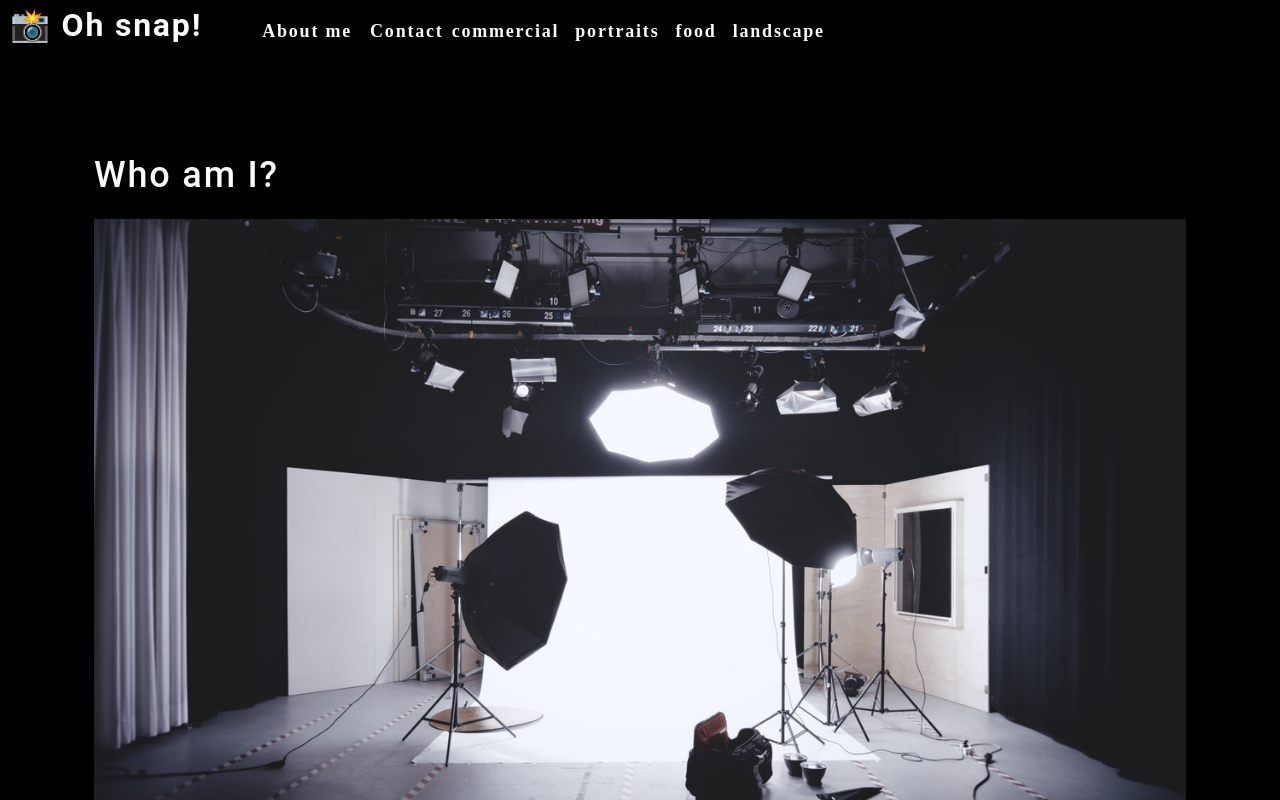
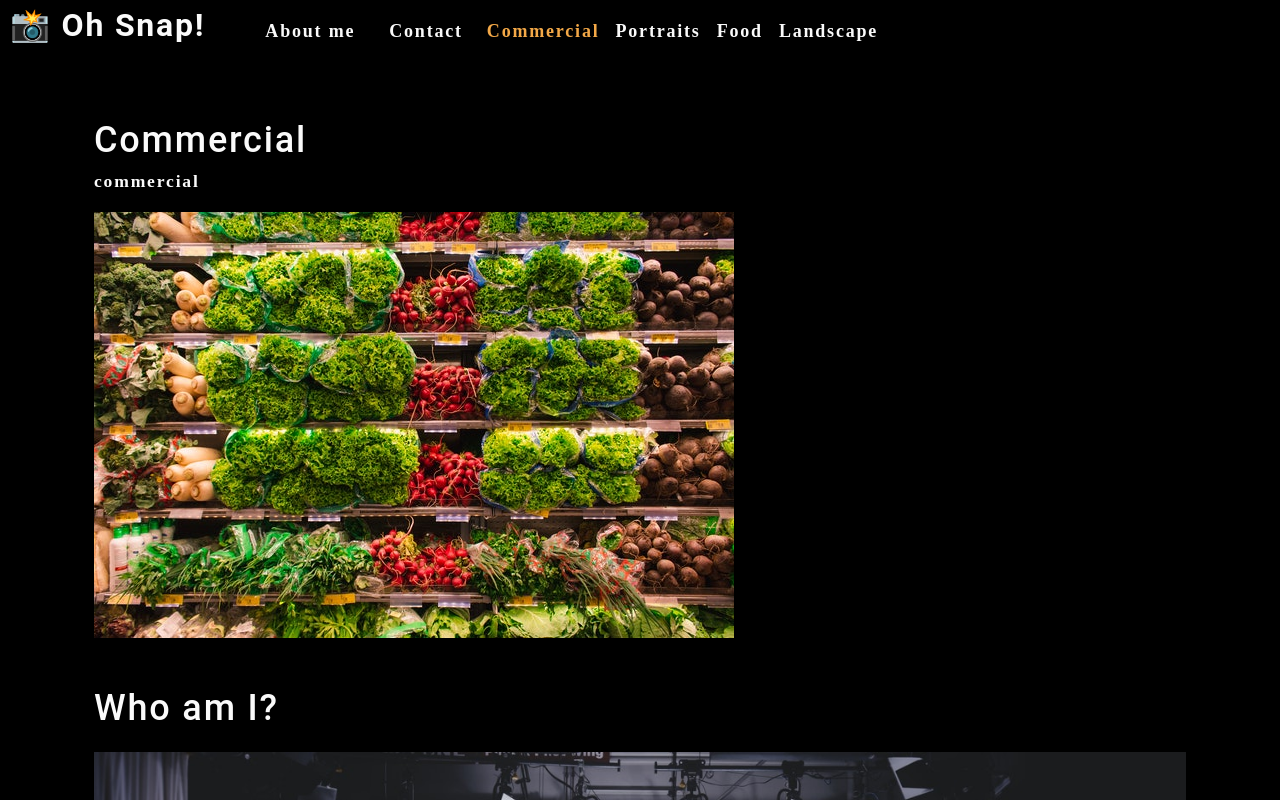
Before and after one commit to mmcginley81/photo-prof, a React (Create React App) app in the folder photo-port/: page / in a window 1280 px wide. Shown: the top 800 px of the page. Built offline with nearby package versions, Linux system fonts and the light colour scheme.

Commit message:
finished 20.3.4

```diff
--- a/photo-port/src/App.js
+++ b/photo-port/src/App.js
@@ -1,16 +1,34 @@
-import React from 'react';
-import About from './components/About'
-//import logo from './logo.svg';
+import React, { useState } from 'react';
 import Nav from './components/Nav';
-import './App.css';
+import About from './components/About';
+import Gallery from './components/Gallery';
 
 function App() {
+  const [categories] = useState([
+    {
+      name: 'commercial',
+      description: 'Photos of grocery stores, food trucks, and other commercial projects',
+    },
+    { name: 'portraits', description: 'Portraits of people in my life' },
+    { name: 'food', description: 'Delicious delicacies' },
+    { name: 'landscape', description: 'Fields, farmhouses, waterfalls, and the beauty of nature' },
+  ]);
+
+  const [currentCategory, setCurrentCategory] = useState(categories[0]);
+
   return (
     <div>
-      <Nav></Nav>
+      <Nav
+        categories={categories}
+        setCurrentCategory={setCurrentCategory}
+        currentCategory={currentCategory}
+      ></Nav>
       <main>
-        <About></About>
-        </main>
+        <div>
+          <Gallery></Gallery>
+          <About></About>
+        </div>
+      </main>
     </div>
   );
 }
--- /dev/null
+++ b/photo-port/src/components/Gallery/index.js
@@ -0,0 +1,25 @@
+import React from 'react';
+import { capitalizeFirstLetter } from '../../utils/helpers'
+import photo from "../../assets/small/commercial/0.jpg";
+
+
+
+function Gallery(props) {
+  const currentCategory = {
+    name: "commercial",
+    description: "Photos of grocery stores, food trucks, and other commercial projects"
+  }
+
+  return (
+    <section>
+      <h1>{capitalizeFirstLetter(currentCategory.name)}</h1>
+      <p>{currentCategory.name}</p>
+      <div>
+        <img
+          src={photo} alt="something"
+          />
+      </div>
+    </section>
+  );
+}
+export default Gallery;
--- a/photo-port/src/components/Nav/index.js
+++ b/photo-port/src/components/Nav/index.js
@@ -1,59 +1,57 @@
-import React from 'react';
+import React, { useEffect } from 'react';
+import { capitalizeFirstLetter } from '../../utils/helpers';
 
 
 
-function Nav() {
+function Nav(props) {
+  const {
+    categories = [],
+    setCurrentCategory,
+    currentCategory,
+  } = props;
 
-    const categories = [
-        {
-            name: "commercial",
-            description:
-            "Photos of grocery stores, food trucks, and other commercial projects"
-        },
-        { name: "portraits", description: "Portraits of people in my life" },
-        { name: "food", description: "delicious delicacies" },
-        {
-            name: "landscape",
-            description: "Fields, farmhouses, waterfalls, and the beauty of nature",
-        },
-    ]
-
-    function categorySelected(){
-        console.log("hello")
-    }
+  useEffect(() => {
+    document.title = capitalizeFirstLetter(currentCategory.name);
+  }, [currentCategory]);
 
   return (
-        <header data-testid="header" className="flex-row px-1">
+
+    <header className="flex-row px-1">
       <h2>
-                <a href="/">
-                    <span role="img" aria-label="camera">📸 </span> Oh snap!
+        <a data-testid="link" href="/">
+          <span role="img" aria-label="camera"> 📸</span> Oh Snap!
         </a>
       </h2>
       <nav>
         <ul className="flex-row">
           <li className="mx-2">
-                        <a href="#about">About me</a>
+            <a data-testid="about" href="#about">
+              About me
+            </a>
           </li>
-                    <li>
+          <li className="mx-2">
             <span>Contact</span>
           </li>
           {categories.map((category) => (
             <li
-                        className="mx-1"
+              className={`mx-1 ${
+                currentCategory.name === category.name && 'navActive'
+                }`}
               key={category.name}
             >
-                        <span onClick={categorySelected}>
-                            {category.name}
+              <span
+                onClick={() => {
+                  setCurrentCategory(category)
+                }}
+              >
+                {capitalizeFirstLetter(category.name)}
               </span>
             </li>
           ))}
         </ul>
       </nav>
-
     </header>
-    )
+  );
 }
 
-
-
 export default Nav;
--- a/photo-port/src/index.css
+++ b/photo-port/src/index.css
@@ -1,13 +1,295 @@
+
+main {
+	margin: 0 auto;
+	max-width: 90%;
+  padding: 50px 30px;
+}
+:root {
+  --primary: #8c54ff;
+  --secondary: #F3A847;
+  --tertiary: #B12704;
+  --light: #fafafa;
+  --dark: #000000;
+  --darker: #111111;
+  --error: rgb(228, 46, 1);
+  --spacing-one: calc(1rem * 0.5);
+  --spacing-two: calc(1rem);
+  --spacing-five: calc(2.5rem);
+
+}
+
+* {
+  box-sizing: border-box;
+}
+
+html,
+body {
+  min-height: 100%;
+}
+
 body {
   margin: 0;
-  font-family: -apple-system, BlinkMacSystemFont, 'Segoe UI', 'Roboto', 'Oxygen',
-    'Ubuntu', 'Cantarell', 'Fira Sans', 'Droid Sans', 'Helvetica Neue',
-    sans-serif;
-  -webkit-font-smoothing: antialiased;
-  -moz-osx-font-smoothing: grayscale;
+  padding: 0;
+  font-weight: 600;
+  line-height: 1.5;
+  font-size: 18px;
+  letter-spacing: .1em;
+  background: var(--dark);
+  color: var(--light);
+  font-family: 'Poiret One', cursive;
+
 }
 
-code {
-  font-family: source-code-pro, Menlo, Monaco, Consolas, 'Courier New',
-    monospace;
+h1,
+h2,
+h3,
+h4,
+h5,
+h6 {
+  font-family: 'Roboto', sans-serif;
+  font-weight: 500;
+  margin: 5px 0;
+  line-height: 1.25;
 }
+
+h1 {
+  font-size: 2.25rem;
+}
+
+h2 {
+  font-size: 2rem;
+}
+
+h3 {
+  font-size: 1.75rem;
+}
+
+h4 {
+  font-size: 1.5rem;
+}
+
+h5 {
+  font-size: 1.25rem;
+}
+
+h6 {
+  font-size: 1rem;
+}
+
+p {
+  font-size: 1.1rem;
+  margin-top: 0;
+}
+
+a {
+  color: var(--tertiary);
+  text-decoration: none;
+  font-weight: bold;
+}
+
+a:hover {
+  text-decoration: underline;
+}
+
+header {
+  background: var(--dark);
+}
+
+header a {
+  color: var(--light);
+}
+
+button {
+  font-size: 1rem;
+  text-decoration: none;
+  padding: 0.25rem 1rem;
+  border-radius: .5rem;
+  border: none;
+  outline: none;
+  cursor: pointer;
+  margin: 0 1px;
+  background-color: var(--secondary);
+}
+
+button:hover {
+  opacity: .8;
+}
+
+button[disabled] {
+  cursor: default;
+  opacity: .8;
+}
+
+img {
+  max-width: 100%;
+}
+
+span[role="img"] {
+  cursor: default;
+}
+
+form {
+  width: 40%;
+}
+
+input {
+  font-size: 1rem;
+  padding: 0.25rem;
+  border: 1px solid var(--dark);
+  outline: none;
+  border-radius: 3px;
+  transition: box-shadow 0.2s;
+}
+
+input:focus {
+  border: 1px solid var(--secondary);
+  box-shadow: 0 0 .25rem rgba(0, 0, 0, .5);
+}
+
+li {
+  list-style: none;
+}
+
+nav a:hover {
+  text-decoration: none;
+}
+
+nav  li {
+  cursor: pointer;
+}
+
+textarea {
+	width: 600px;
+	height: 120px;
+	border: 3px solid #cccccc;
+	padding: 5px;
+}
+
+.container {
+  width: 85%;
+  max-width: 1200px;
+  margin-left: auto;
+  margin-right: auto;
+}
+
+.flex-row {
+  display: flex;
+  flex-wrap: wrap;
+}
+
+.space-between {
+  justify-content: space-between;
+}
+
+.flex-end {
+  justify-content: flex-end;
+}
+
+.mx-1 {
+  margin-right: var(--spacing-one);
+  margin-left: var(--spacing-one);
+}
+
+.mx-2 {
+  margin-right: var(--spacing-two);
+  margin-left: var(--spacing-two);
+}
+
+.my-1 {
+  margin-top: var(--spacing-one);
+  margin-bottom: var(--spacing-one);
+}
+
+.my-2 {
+  margin-top: var(--spacing-two);
+  margin-bottom: var(--spacing-two);
+}
+
+.my-5 {
+  margin-top: var(--spacing-five);
+  margin-bottom: var(--spacing-five);
+}
+
+.px-1 {
+  padding-right: var(--spacing-one);
+  padding-left: var(--spacing-one);
+}
+
+.px-2 {
+  padding-right: var(--spacing-two);
+  padding-left: var(--spacing-two);
+}
+
+.py-1 {
+  padding-top: var(--spacing-one);
+  padding-bottom: var(--spacing-one);
+}
+
+.py-2 {
+  padding-top: var(--spacing-two);
+  padding-bottom: var(--spacing-two);
+}
+
+.card {
+  width: 25%;
+  text-align: center;
+}
+
+.img-thumbnail {
+  width: auto;
+  height: 300px;
+  margin-bottom: 50px;
+  cursor: pointer;
+}
+
+.modalBackdrop {
+	background: rgba(0, 0, 0, .65);
+	bottom: 0;
+	left: 0;
+	overflow: auto;
+	position: fixed;
+	right: 0;
+	top: 0;
+	z-index: 1;
+}
+
+.modalContainer {
+	background: var(--darker);
+	border-radius: 5px;
+	max-width: 100%;
+	margin: 50px auto;
+	padding: 15px;
+	width: 960px;
+}
+
+.modalTitle {
+	font-size: 18px;
+	font-weight: 600;
+	margin-bottom: 25px;
+}
+
+button {
+	background: var(--primary);
+	border: 0;
+	border-radius: 5px;
+	color: #fff;
+	cursor: pointer;
+	font-size: 16px;
+	font-weight: 600;
+	margin-bottom: 30px;
+	padding: 10px 15px;
+}
+
+a {
+	border-radius: 5px;
+	color: var(--primary);
+	font-weight: 600;
+	padding: 2px 4px;
+	margin-left: -2px;
+	margin-right: -2px;
+
+}
+
+.navActive {
+  color: var(--secondary);
+}
--- a/photo-port/src/utils/helpers.js
+++ b/photo-port/src/utils/helpers.js
@@ -0,0 +1,8 @@
+export function capitalizeFirstLetter(string) {
+    return string.charAt(0).toUpperCase() + string.slice(1);
+  }
+
+  export function validateEmail(email) {
+    var re = /^(([^<>()[\]\\.,;:\s@"]+(\.[^<>()[\]\\.,;:\s@"]+)*)|(".+"))@((\[[0-9]{1,3}\.[0-9]{1,3}\.[0-9]{1,3}\.[0-9]{1,3}\])|(([a-zA-Z\-0-9]+\.)+[a-zA-Z]{2,}))$/;
+    return re.test(String(email).toLowerCase());
+  }
```
Lines whose indentation alone changed are shown as unchanged.
